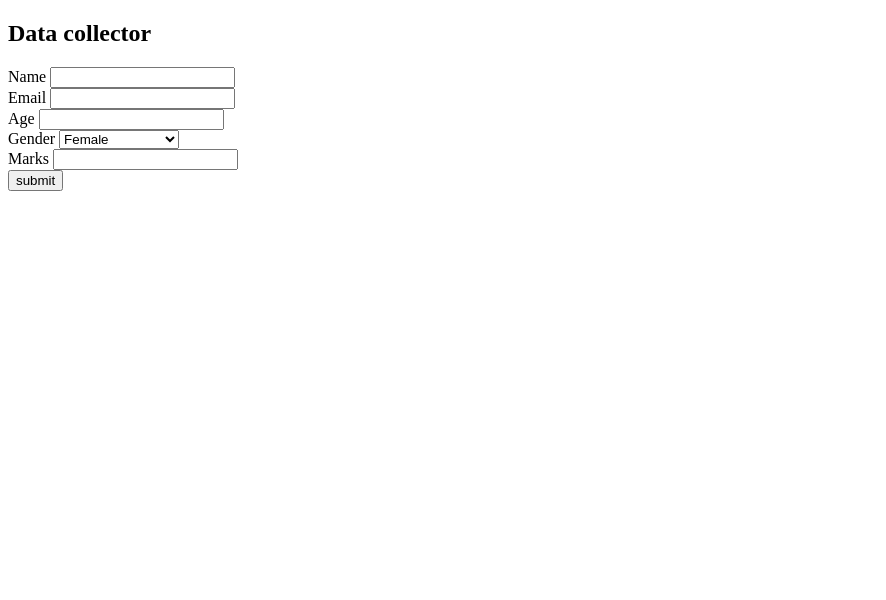
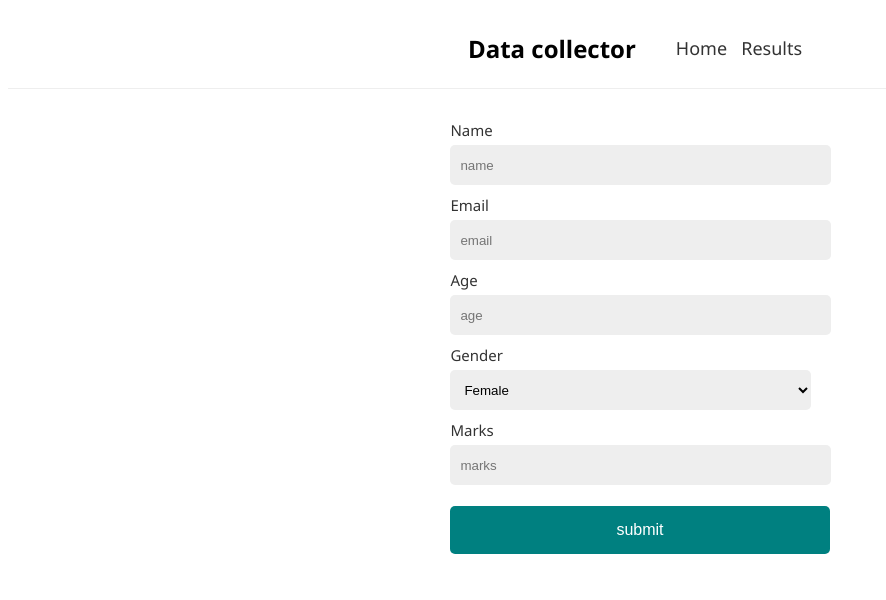
Before and after one commit to mbuguanewton/data-collector, a Flask app: page / in a window 1280 px wide. Shown: the top 600 px of the page, without its empty margins (0-886 px from the left). Run offline with Flask 2, Linux system fonts and the light colour scheme.

Commit message:
initial commit

```diff
--- a/app.py
+++ b/app.py
@@ -46,8 +46,6 @@ def collect():
 @app.route("/results")
 def results():
     users = User.query.order_by(User.created).all()
-
-    print(users)
     return render_template("results.html", users=users)
 
 
--- a/templates/index.html
+++ b/templates/index.html
@@ -5,25 +5,109 @@
     <meta http-equiv="X-UA-Compatible" content="IE=edge">
     <meta name="viewport" content="width=device-width, initial-scale=1.0">
     <title>Collector</title>
+
+    <style>
+       html, body {
+            font-family: 'Segoe UI', Tahoma, Geneva, Verdana, sans-serif;
+        }
+        nav {
+            height: 5rem;
+            border-bottom: 1px solid #eee;
+            margin-bottom: 1rem;
+            display: flex;
+            align-items: center;
+            justify-content: center;
+        }
+
+        nav ul li {
+            display: inline;
+            margin-right: 10px;
+        }
+
+        nav ul li a {
+            text-decoration: none;
+            color: #333;
+            font-size: 18px;
+        }
+
+        nav ul li a:hover {
+            color: #111;
+        }
+
+        .collector {
+            width: 60%;
+            margin: 1rem auto;
+            height: auto;
+            padding: 10px;
+        }
+
+        .formgroup {
+            display: flex;
+            flex-direction: column;
+            align-items: flex-start;
+            margin-bottom: 5px;
+            width: 100%;
+        }
+
+        .formgroup label {
+            margin: 5px 0;
+            font-size: 15px;
+            color: #333;
+        }
+
+        .formgroup input, select {
+            height: 2.5rem;
+            padding: 0 10px;
+            width: 95%;
+            border-radius: 5px;
+            background: #eee;
+            border: none;
+        }
+
+        form {
+            width: 50%;
+            margin: 0 auto;
+        }
+
+        form .btn {
+            height: 3rem;
+            width:100%;
+            margin: 1rem 0;
+            border-radius: 5px;
+            border: none;
+            color: #fff;
+            background: teal;
+            font-size: 1rem;
+        }
+    </style>
 </head>
 <body>
     <nav class="nav">
         <h2>Data collector</h2>
+
+        <ul>
+            <li>
+                <a href="/">Home</a>
+            </li>
+            <li>
+                <a href="/results">Results</a>
+            </li>
+        </ul>
     </nav>
 
     <div class="collector">
         <form action="{{url_for('collect')}}" method="POST" enctype="multipart/form-data">
             <div class="formgroup">
                 <label for="name">Name</label>
-                <input type="text" name='name' class='formgroup__input'>
+                <input type="text" name='name' class='formgroup__input' placeholder='name'>
             </div>
             <div class="formgroup">
                 <label for="email">Email</label>
-                <input type="text" name='email' class='formgroup__input'>
+                <input type="text" name='email' class='formgroup__input' placeholder='email'>
             </div>
             <div class="formgroup">
                 <label for="age">Age</label>
-                <input type="number" name='age' class='formgroup__input'>
+                <input type="number" name='age' class='formgroup__input' placeholder='age'>
             </div>
             <div class="formgroup">
                 <label for="age">Gender</label>
@@ -41,10 +125,12 @@
             </div>
             <div class="formgroup">
                 <label for="marks">Marks</label>
-                <input type="number" name='marks' class='formgroup__input'>
+                <input type="number" name='marks' class='formgroup__input' placeholder='marks'>
             </div>
 
-            <input type="submit" class="btn" value='submit'>
+            <div class="formgroup">
+                <input type="submit" class="btn" value='submit'>
+            </div>
         </form>
     </div>
 </body>
```
Also changed, not shown: templates/results.html (+81 -3 lines), db.sqlite3, static/edge.jpg (added).
